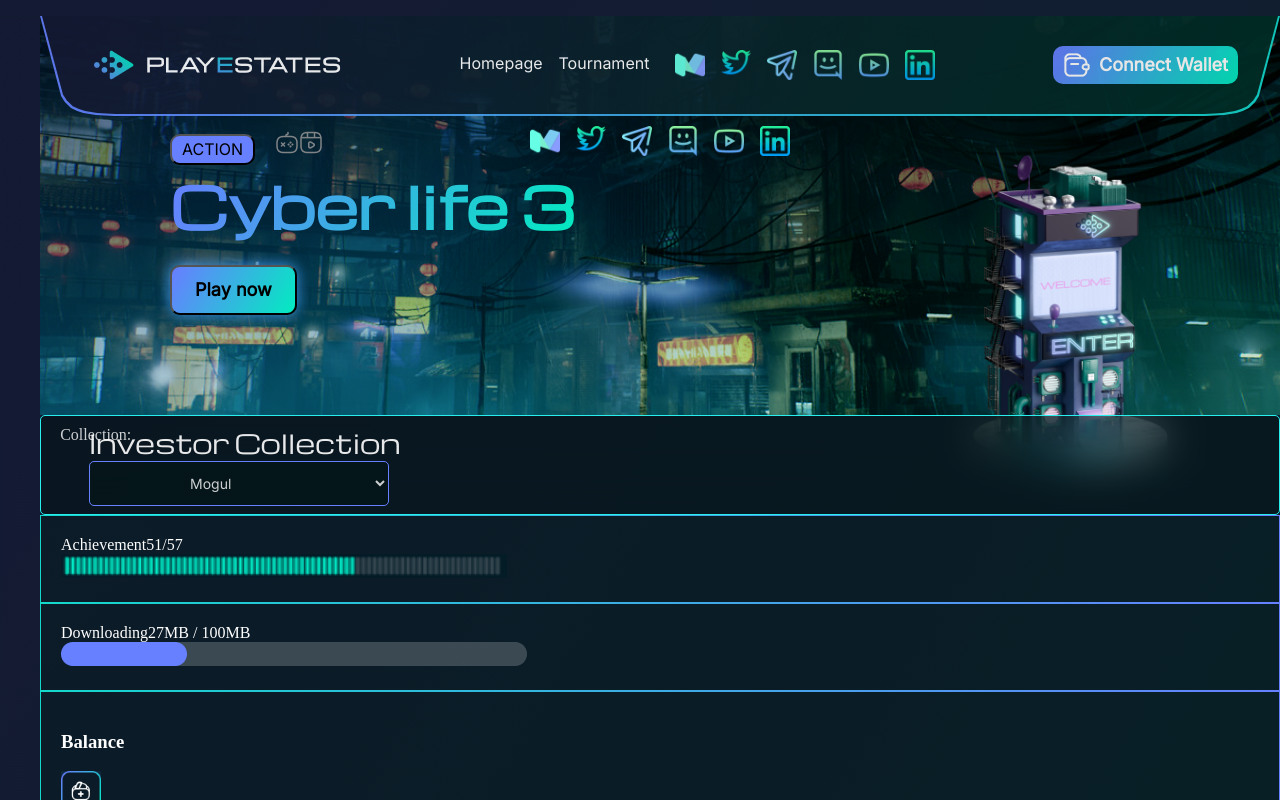
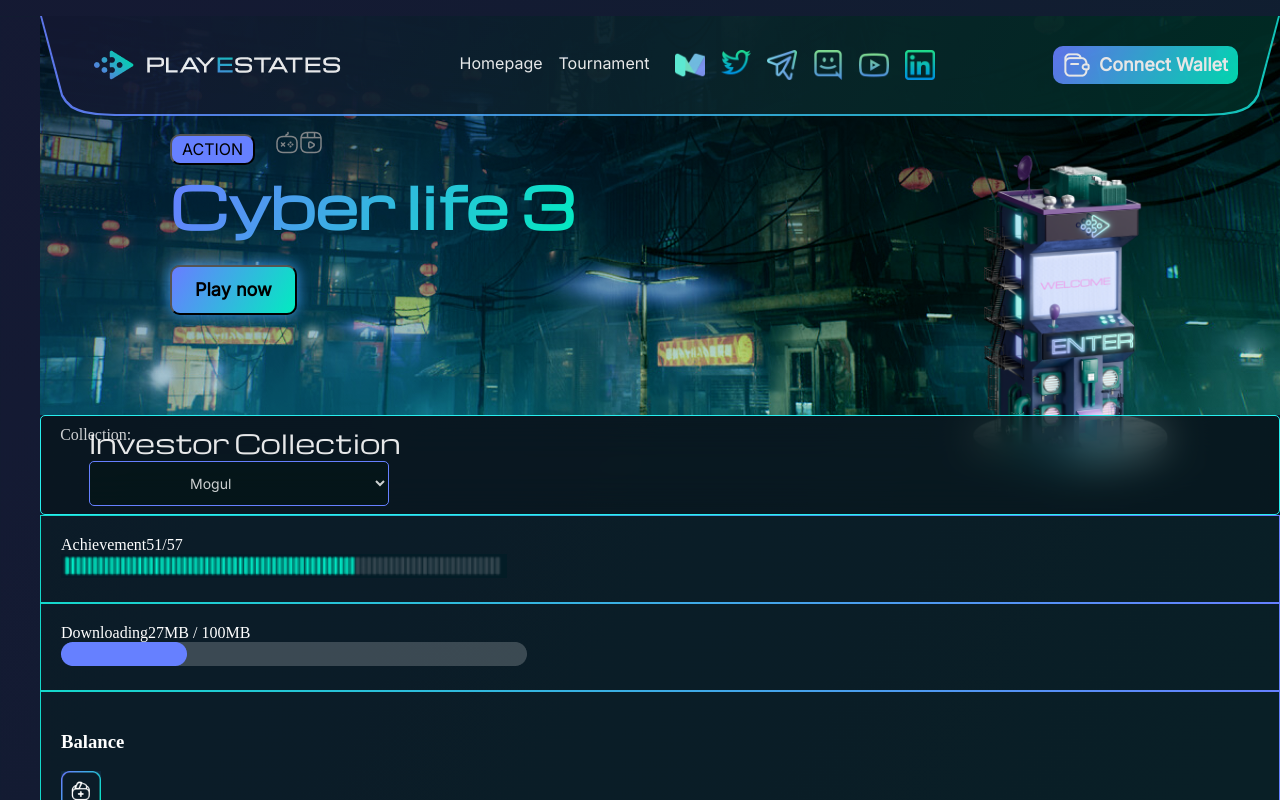
Before and after one commit to supercrytoking/playestates_app, a Next.js app: page /cyberlife in a window 1280 px wide. Shown: the top 800 px of the page. Built offline with nearby package versions, Linux system fonts and the light colour scheme.

Commit message:
IconBar fix

```diff
--- a/pages/cyberlife.js
+++ b/pages/cyberlife.js
@@ -34,9 +34,7 @@ export default function CyberLife() {
       <main className="cyber-life">
         <div className="banner">
           <Header />
-          <div className="hidden md:block">
-            <IconBar />
-          </div>
+
           <div className="bannertitle">
             <div className="flex">
               <button className="actionBtn">ACTION</button>
--- a/pages/games.js
+++ b/pages/games.js
@@ -30,9 +30,7 @@ export default function Collections() {
       <main className="cyber-life">
         <div className="banner">
           <Header />
-          <div className="hidden md:block">
-            <IconBar />
-          </div>
+
           <div className="bannertitle">
             <span className="subtitle">Explore</span>
             <span className="maintitle">Games for you</span>
--- a/pages/leaderboard.js
+++ b/pages/leaderboard.js
@@ -4,7 +4,7 @@ import Header from "../components/header/Header";
 import Link from "next/link";
 import LeaderTable from "../components/leaderBoard/LeaderTable";
 import InvestorCollection from "../components/investorCollection/InvestorCollection";
-import Footer from "../components/footer/Footer";
+import Footer from "../components/footer/footer";
 
 export default function CyberLife() {
   return (
```
Also changed, not shown: pages/index.js (+2 -7 lines).
